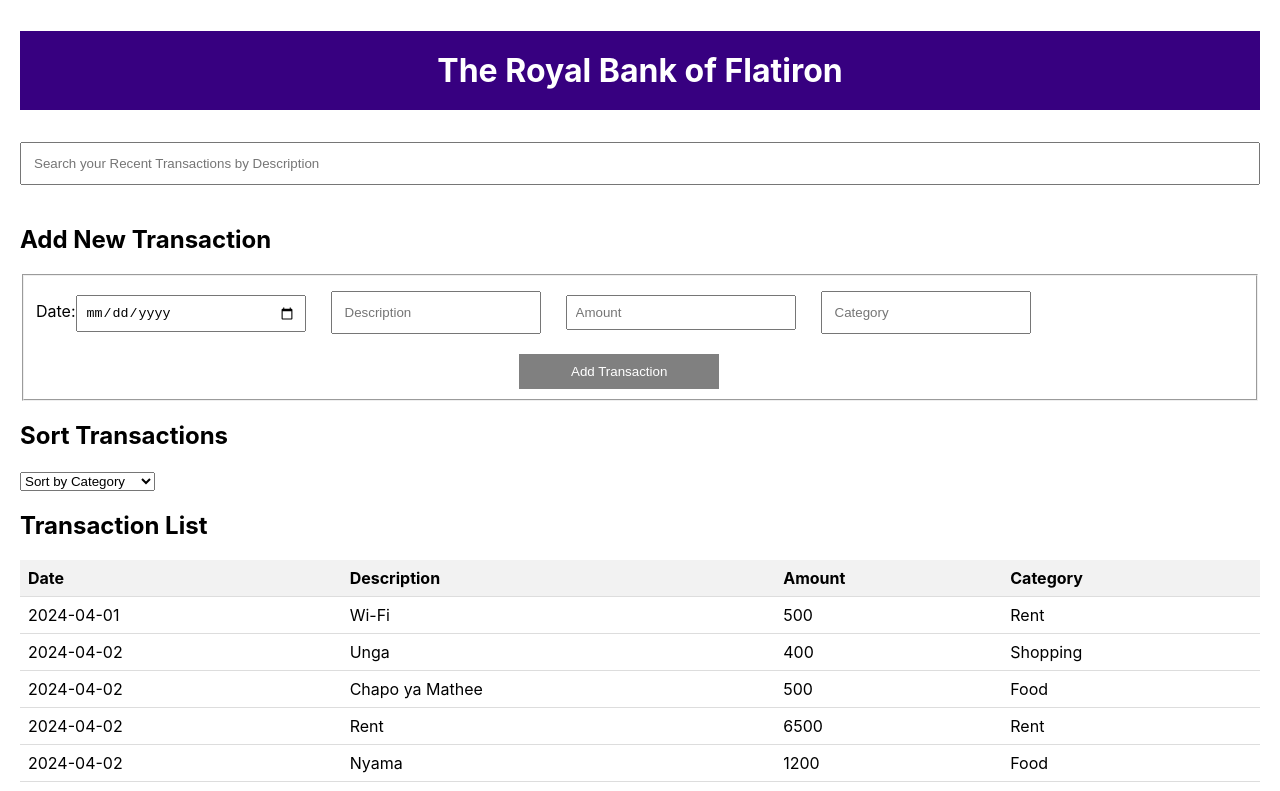
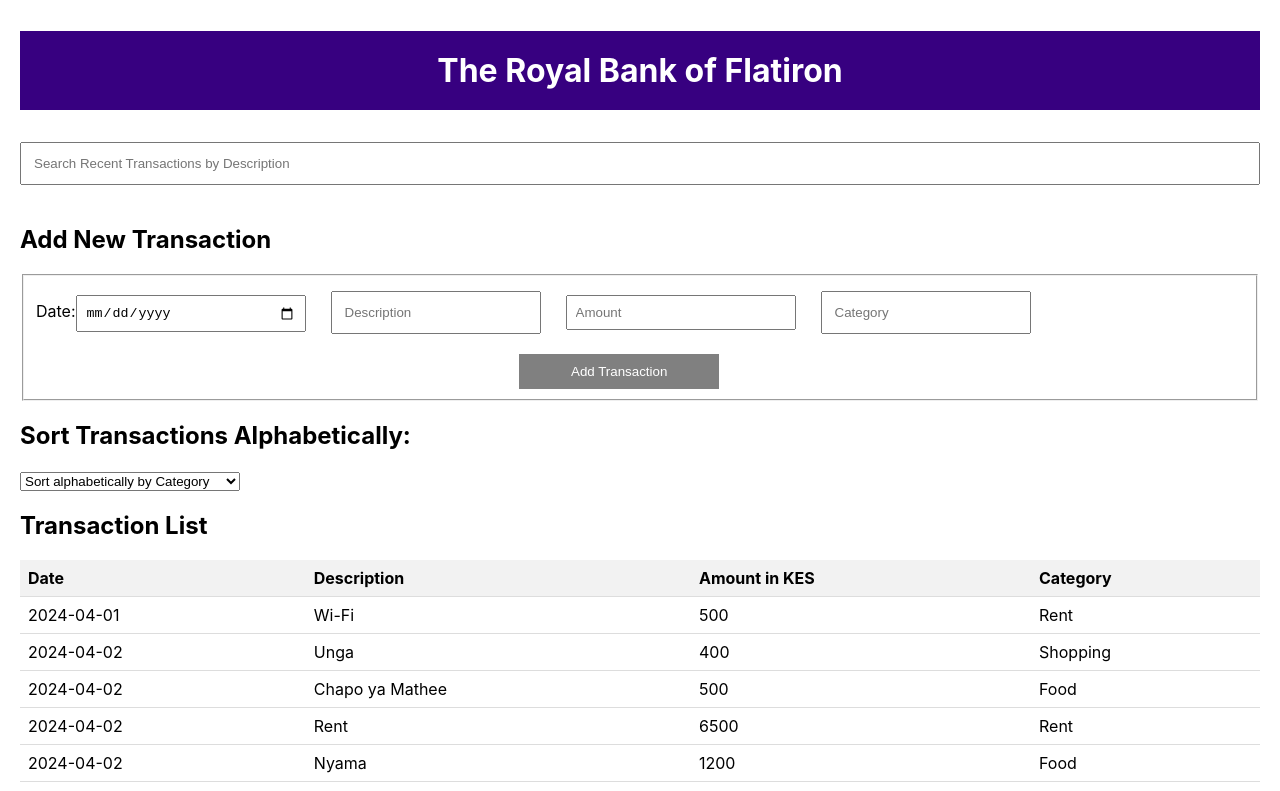
Before and after one commit to Kipkorir4/bank-of-flatiron, a React (Create React App) app: page / in a window 1280 px wide. Shown: the top 791 px of the page. Built offline with nearby package versions, Linux system fonts and the light colour scheme.

Commit message:
update sort

```diff
--- a/src/components/FilterTransactions.js
+++ b/src/components/FilterTransactions.js
@@ -15,7 +15,7 @@ const FilterTransactions = ({ onFilter }) => {
       <input
         id='filterbox'
         type="text"
-        placeholder="Search your Recent Transactions by Description"
+        placeholder="Search Recent Transactions by Description"
         value={searchTerm}
         onChange={handleSearch}
       />
--- a/src/components/SortTransactions.js
+++ b/src/components/SortTransactions.js
@@ -7,10 +7,10 @@ const SortTransactions = ({ onSort }) => {
 
   return (
     <div className="sort-container">
-      <h2>Sort Transactions</h2>
+      <h2>Sort Transactions Alphabetically:</h2>
       <select onChange={handleSortChange}>
-        <option value="category">Sort by Category</option>
-        <option value="description">Sort by Description</option>
+        <option value="category">Sort alphabetically by Category</option>
+        <option value="description">Sort alphabetically by Description</option>
       </select>
     </div>
   );
--- a/src/components/TransactionList.js
+++ b/src/components/TransactionList.js
@@ -10,7 +10,7 @@ const TransactionList = ({ transactions }) => {
           <tr>
             <th>Date</th>
             <th>Description</th>
-            <th>Amount</th>
+            <th>Amount in KES</th>
             <th>Category</th>
           </tr>
         </thead>
--- a/src/styles/AddTransactionForm.css
+++ b/src/styles/AddTransactionForm.css
@@ -1,6 +1,6 @@
 .form-container {
     margin-top: 20px;
-    padding: 10px 0px 10px;
+    padding: 20px 0px 20px;
 
   }
 
```
